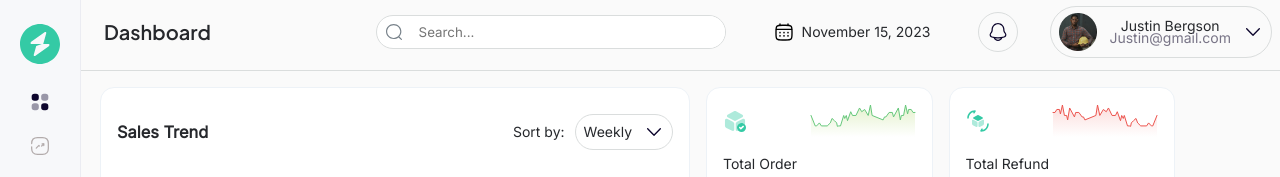
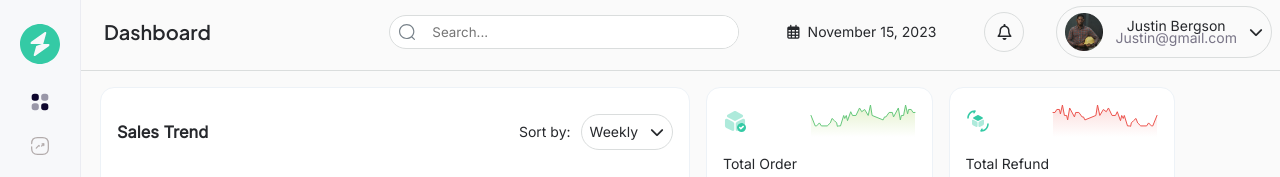
Before and after one commit to OlaleyeAg20/Analytics-Dashboard, a plain HTML site: page index.html in a window 1280 px wide. Shown: the top 177 px of the page. Drawn offline with Linux system fonts and the light colour scheme.

Commit message:
new commit

```diff
--- a/index.html
+++ b/index.html
@@ -26,11 +26,11 @@
                 <input type="text" placeholder="Search..." id="search">
             </label>
             <div class="dateDiv">
-                <img src="assets/calender.svg" alt="">
+                <i class="fa-regular fa-calendar-days"></i>
                 <span class="date">November 15, 2023</span>
             </div>
             <div class="bellIcon">
-                <img src="assets/bell.svg" alt="">
+                <i class="fa-regular fa-bell"></i>
             </div>
             <div class="profileDiv" id="profileDiv">
                 <img src="assets/user.png" alt="" class="profilePic">
@@ -38,7 +38,7 @@
                     <span class="name">Justin Bergson</span>
                     <span class="email">Justin@gmail.com</span>
                 </div>
-                <img class="dropdown" src="assets/dropdown.svg" alt="">
+                <i class="fa-solid fa-chevron-down dropdown"></i>
             </div>
         </div>
     </header>
@@ -65,7 +65,7 @@
                 <span>Sort by:</span>
                 <div class="profileDiv">
                     <span>Weekly</span>
-                    <img src="assets/dropdown.svg" alt="">
+                    <i class="fa-solid fa-chevron-down"></i>
                 </div>
             </div>
             <div class="dashlineContainer">
```
